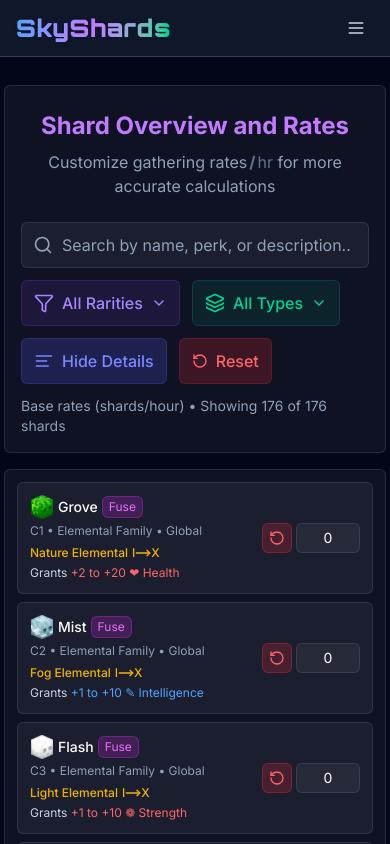
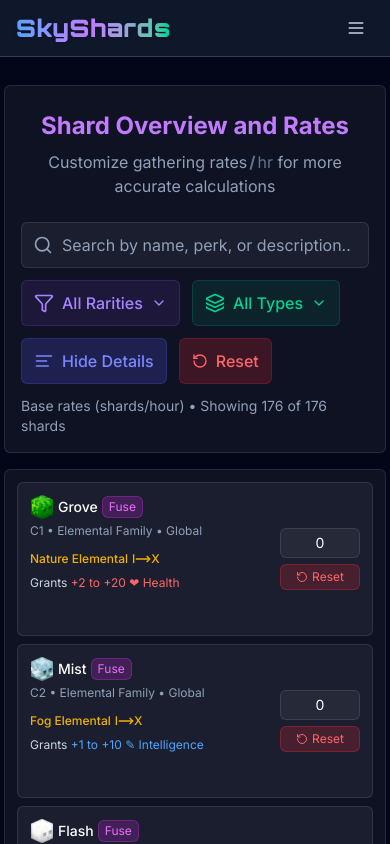
Before and after one commit to Campionnn/SkyShards, a React (Vite) app: page /shards in a window 390 px wide. Shown: the top 844 px of the page. Built offline with nearby package versions, Linux system fonts and the light colour scheme.

Commit message:
UI improvements: ShardItem layout, MaterialBreakdown modal enhancements

```diff
--- a/src/components/modals/MaterialBreakdownModal.tsx
+++ b/src/components/modals/MaterialBreakdownModal.tsx
@@ -1,4 +1,4 @@
-import React from "react";
+import React, { useEffect } from "react";
 import { createPortal } from "react-dom";
 import { X, Package } from "lucide-react";
 import { formatNumber, getRarityColor } from "../../utilities";
@@ -13,21 +13,24 @@ interface MaterialBreakdownModalProps {
   ironManView: boolean;
 }
 
-export const MaterialBreakdownModal: React.FC<MaterialBreakdownModalProps> = ({
-  isOpen,
-  onClose,
-  materialShard,
-  breakdown,
-  allShards,
-  ironManView,
-}) => {
+export const MaterialBreakdownModal: React.FC<MaterialBreakdownModalProps> = ({ isOpen, onClose, materialShard, breakdown, allShards, ironManView }) => {
+  // Disable body scroll when modal is open
+  useEffect(() => {
+    if (isOpen) {
+      document.body.style.overflow = "hidden";
+      return () => {
+        document.body.style.overflow = "unset";
+      };
+    }
+  }, [isOpen]);
+
   if (!isOpen) return null;
 
   const totalQuantity = Array.from(breakdown.values()).reduce((sum, qty) => sum + qty, 0);
 
   return createPortal(
     <div className="fixed inset-0 bg-black/50 flex items-center justify-center z-50 p-4" onClick={onClose}>
-      <div className="bg-slate-900 border border-slate-700 rounded-lg shadow-2xl max-w-3xl w-full max-h-[80vh] overflow-hidden flex flex-col" onClick={(e) => e.stopPropagation()}>
+      <div className="bg-slate-900 border border-slate-700 rounded-lg shadow-2xl max-w-6xl w-full max-h-[80vh] overflow-hidden flex flex-col" onClick={(e) => e.stopPropagation()}>
         {/* Header */}
         <div className="p-4 border-b border-slate-700 bg-slate-800/50 flex-shrink-0">
           <div className="flex items-center justify-between mb-3">
@@ -36,12 +39,7 @@ export const MaterialBreakdownModal: React.FC<MaterialBreakdownModalProps> = ({
               <h2 className="text-lg font-semibold text-white">Material Usage Breakdown</h2>
               <span className="flex items-center gap-1 text-slate-400 text-sm">
                 <span>for</span>
-                <img
-                  src={`${import.meta.env.BASE_URL}shardIcons/${materialShard.id}.png`}
-                  alt={materialShard.name}
-                  className="w-5 h-5 object-contain"
-                  loading="lazy"
-                />
+                <img src={`${import.meta.env.BASE_URL}shardIcons/${materialShard.id}.png`} alt={materialShard.name} className="w-5 h-5 object-contain" loading="lazy" />
                 <span className={getRarityColor(materialShard.rarity)}>{materialShard.name}</span>
               </span>
             </div>
@@ -51,27 +49,21 @@ export const MaterialBreakdownModal: React.FC<MaterialBreakdownModalProps> = ({
           </div>
 
           {/* Summary Info */}
-          <div className="bg-slate-800 border border-slate-600 rounded-lg p-3">
-            <div className="flex items-center justify-between">
-              <span className="text-sm text-slate-300">Total Needed:</span>
-              <div className="flex items-center gap-2">
-                <span className="text-lg font-bold text-white">{formatNumber(totalQuantity)}x</span>
-                {!ironManView && (
-                  <span className="text-sm text-slate-400">
-                    ({formatNumber(totalQuantity * materialShard.rate)} coins)
-                  </span>
-                )}
-              </div>
+          <div className="flex flex-col gap-2">
+            <div className="inline-flex items-center gap-2 bg-amber-500/20 hover:bg-amber-500/30 text-amber-300 border border-amber-500/20 rounded-md p-2 self-start">
+              <span className="text-md text-amber-300">Total Needed:</span>
+              <span className="text-md font-bold text-amber-300">{formatNumber(totalQuantity)}x</span>
+              {!ironManView && <span className="text-sm text-slate-400">({formatNumber(totalQuantity * materialShard.rate)} coins)</span>}
             </div>
-            <div className="mt-1 text-xs text-slate-500">
-              Used for {breakdown.size} target shard{breakdown.size !== 1 ? 's' : ''}
+            <div className="text-xs text-slate-400">
+              Used for {breakdown.size} target shard{breakdown.size !== 1 ? "s" : ""}
             </div>
           </div>
         </div>
 
         {/* Content - List of target shards */}
         <div className="p-4 overflow-y-auto flex-1 min-h-0">
-          <div className="space-y-2">
+          <div className="grid grid-cols-1 sm:grid-cols-2 lg:grid-cols-3 xl:grid-cols-4 gap-2">
             {Array.from(breakdown.entries())
               .sort(([, qtyA], [, qtyB]) => qtyB - qtyA)
               .map(([targetShardId, qty]) => {
@@ -81,34 +73,18 @@ export const MaterialBreakdownModal: React.FC<MaterialBreakdownModalProps> = ({
                 const percentage = ((qty / totalQuantity) * 100).toFixed(1);
 
                 return (
-                  <div
-                    key={targetShardId}
-                    className="bg-slate-800/50 border border-slate-600/50 rounded-lg p-3 hover:bg-slate-700/50 hover:border-slate-500 transition-all duration-200"
-                  >
+                  <div key={targetShardId} className="bg-slate-800/50 border border-slate-600/50 rounded-lg p-3 hover:bg-slate-700/50 hover:border-slate-500 transition-all duration-200">
                     <div className="flex items-center justify-between">
                       <div className="flex items-center gap-3 flex-1 min-w-0">
-                        <img
-                          src={`${import.meta.env.BASE_URL}shardIcons/${targetShard.id}.png`}
-                          alt={targetShard.name}
-                          className="w-8 h-8 object-contain flex-shrink-0"
-                          loading="lazy"
-                        />
+                        <img src={`${import.meta.env.BASE_URL}shardIcons/${targetShard.id}.png`} alt={targetShard.name} className="w-8 h-8 object-contain flex-shrink-0" loading="lazy" />
                         <div className="flex-1 min-w-0">
-                          <div className={`font-medium truncate ${getRarityColor(targetShard.rarity)}`}>
-                            {targetShard.name}
-                          </div>
-                          <div className="text-xs text-slate-400 mt-0.5">
-                            {percentage}% of total usage
-                          </div>
+                          <div className={`font-medium truncate ${getRarityColor(targetShard.rarity)}`}>{targetShard.name}</div>
+                          <div className="text-xs text-slate-400 mt-0.5">{percentage}% of total usage</div>
                         </div>
                       </div>
                       <div className="text-right flex-shrink-0 ml-3">
-                        <div className="font-bold text-white">{formatNumber(qty)}x</div>
-                        {!ironManView && (
-                          <div className="text-xs text-slate-400 mt-0.5">
-                            {formatNumber(qty * materialShard.rate)} coins
-                          </div>
-                        )}
+                        <div className="text-slate-300">{formatNumber(qty)}x</div>
+                        {!ironManView && <div className="text-xs text-slate-400 mt-0.5">{formatNumber(qty * materialShard.rate)} coins</div>}
                       </div>
                     </div>
                   </div>
--- a/src/components/settings/ShardItem.tsx
+++ b/src/components/settings/ShardItem.tsx
@@ -14,8 +14,7 @@ interface ShardItemProps {
   onCardClick?: () => void;
 }
 
-export const ShardItem: React.FC<ShardItemProps> = React.memo(
-  ({ shard, title, description, detailed, rate, defaultRate, onRateChange, onCardClick }) => {
+export const ShardItem: React.FC<ShardItemProps> = React.memo(({ shard, title, description, detailed, rate, defaultRate, onRateChange, onCardClick }) => {
   const [inputValue, setInputValue] = useState<string>("");
   const [isEditing, setIsEditing] = useState(false);
 
@@ -48,53 +47,41 @@ export const ShardItem: React.FC<ShardItemProps> = React.memo(
 
   return (
     <div
-        className="bg-white/5 border border-white/10 rounded-md p-3 hover:bg-white/10 transition-colors duration-200 h-full"
+      className="bg-white/5 border border-white/10 rounded-md p-3 hover:bg-white/10 transition-colors duration-200 flex"
       onClick={onCardClick}
       tabIndex={onCardClick ? 0 : undefined}
       role={onCardClick ? "button" : undefined}
       style={onCardClick ? { cursor: "pointer" } : {}}
     >
-        <div className="flex items-center justify-between gap-2 h-full">
-          <div className="flex-1 min-w-0 self-start">
+      <div className="flex items-start justify-between gap-2 w-full">
+        <div className="flex-1 min-w-0">
           <div className="flex items-center gap-1 mb-1">
-              <img
-                src={`${import.meta.env.BASE_URL}shardIcons/${shard.key}.png`}
-                alt={shard.name}
-                className="w-6 h-6 object-contain flex-shrink-0"
-                loading="lazy"
-              />
+            <img src={`${import.meta.env.BASE_URL}shardIcons/${shard.key}.png`} alt={shard.name} className="w-6 h-6 object-contain flex-shrink-0" loading="lazy" />
             <div className={`font-medium text-sm ${getRarityColor(shard.rarity)} truncate`}>{shard.name}</div>
             {shard.isDirect ? (
-                <span className="px-1.5 py-0.5 text-xs bg-green-500/20 text-green-400 border border-green-500/30 rounded-md flex-shrink-0">
-                  Direct
-                </span>
+              <span className="px-1.5 py-0.5 text-xs bg-green-500/20 text-green-400 border border-green-500/30 rounded-md flex-shrink-0">Direct</span>
             ) : (
-                <span className="px-1.5 py-0.5 text-xs bg-fuchsia-500/20 text-fuchsia-400 border border-fuchsia-500/30 rounded-md flex-shrink-0">
-                  Fuse
-                </span>
+              <span className="px-1.5 py-0.5 text-xs bg-fuchsia-500/20 text-fuchsia-400 border border-fuchsia-500/30 rounded-md flex-shrink-0">Fuse</span>
             )}
-              {isChanged && (
-                <span className="px-1.5 py-0.5 text-xs bg-yellow-400/20 text-yellow-300 border border-yellow-400/30 rounded-md flex-shrink-0">
-                  Changed
-                </span>
-              )}
+            {isChanged && <span className="px-1.5 py-0.5 text-xs bg-yellow-400/20 text-yellow-300 border border-yellow-400/30 rounded-md flex-shrink-0">Changed</span>}
           </div>
           <div className="text-xs text-slate-400 truncate">
             {shard.key} • {shard.family} • {shard.type}
           </div>
           {detailed && (
-              <div className="mt-0.5 text-xs text-slate-400">
-                <div className="font-medium text-yellow-500 gap-1 flex items-center truncate">
+            <div className="mt-2 text-xs text-slate-400">
+              <div className="font-medium text-yellow-500 gap-1 flex items-center truncate mb-1">
                 {title}
                 <span className="flex items-center">
                   I<MoveRight className="w-4" />X
                 </span>
               </div>
-                <p className="text-slate-300 break-words " dangerouslySetInnerHTML={{ __html: description }}></p>
+              <p className="text-slate-300 break-words" dangerouslySetInnerHTML={{ __html: description }}></p>
             </div>
           )}
         </div>
-          <div className="flex items-center gap-1 flex-shrink-0" onClick={(e) => e.stopPropagation()}>
+          <div className={`flex ${detailed ? 'flex-col' : 'flex-row'} gap-1.5 flex-shrink-0 self-center`} onClick={(e) => e.stopPropagation()}>
+            {!detailed && (
               <button
                 type="button"
                 title="Reset to default"
@@ -104,6 +91,7 @@ export const ShardItem: React.FC<ShardItemProps> = React.memo(
               >
                 <RotateCcw className="w-4 h-4" />
               </button>
+            )}
             <input
               type="number"
               min="0"
@@ -113,11 +101,22 @@ export const ShardItem: React.FC<ShardItemProps> = React.memo(
               onFocus={handleFocus}
               onBlur={handleBlur}
               placeholder={isEditing ? undefined : rate !== undefined ? rate.toString() : "0"}
-              className="w-16 px-2 py-1 text-sm text-center bg-white/5 border border-white/10 rounded-md text-white placeholder-slate-400 focus:outline-none focus:ring-1 focus:ring-purple-500/50 focus:border-purple-500/50 transition-colors duration-200"
+              className="w-20 px-2 py-1 text-sm text-center bg-white/5 border border-white/10 rounded-md text-white placeholder-slate-400 focus:outline-none focus:ring-1 focus:ring-purple-500/50 focus:border-purple-500/50 transition-colors duration-200"
             />
+            {detailed && (
+              <button
+                type="button"
+                title="Reset to default"
+                className="flex items-center justify-center gap-1 px-2 py-1 cursor-pointer text-xs text-center bg-red-500/20 border border-red-500/30 rounded-md text-red-400 hover:bg-red-500/30 hover:text-red-300 transition-colors duration-150 focus:outline-none focus:ring-1 focus:ring-red-500/40 focus:border-red-500/40 whitespace-nowrap"
+                onClick={() => onRateChange(shard.key, defaultRate)}
+                tabIndex={0}
+              >
+                <RotateCcw className="w-3 h-3" />
+                <span>Reset</span>
+              </button>
+            )}
           </div>
       </div>
     </div>
   );
-  }
-);
+});
--- a/src/components/ui/MaterialItem.tsx
+++ b/src/components/ui/MaterialItem.tsx
@@ -42,11 +42,17 @@ export const MaterialItem: React.FC<MaterialItemProps> = ({ shard, quantity, iro
             </span>
           </Tooltip>
         </div>
-        <div className="flex flex-row items-center gap-2 ml-2">
-          <div className="flex flex-col items-end justify-center h-full">
+        <div className="flex flex-col items-end justify-center h-full ml-2">
           {!ironManView && (
             <>
+              <div className="flex items-center gap-1.5">
                 <div className="text-sm text-slate-400 whitespace-nowrap">{formatLargeNumber(quantity * shard.rate)}</div>
+                {hasBreakdown && (
+                  <button className="flex-shrink-0 transition-colors text-slate-400 hover:text-slate-200 cursor-pointer" onClick={() => setIsModalOpen(true)} title="View usage breakdown">
+                    <Info className="w-3.5 h-3.5" />
+                  </button>
+                )}
+              </div>
               <div className="text-xs text-slate-400 whitespace-nowrap mt-1">
                 {formatLargeNumber(shard.rate)} <span className="text-slate-500">per</span>
               </div>
@@ -54,35 +60,27 @@ export const MaterialItem: React.FC<MaterialItemProps> = ({ shard, quantity, iro
           )}
           {ironManView && (
             <>
-                <div className="text-sm text-slate-400 whitespace-nowrap">
-                  {formatNumber(shard.rate)} <span className="text-slate-500"> / </span> <span className="text-slate-500">hr</span>
+              <div className="flex items-center gap-1.5">
+                <div className="flex gap-0.5 text-sm text-slate-400 whitespace-nowrap">
+                  {formatNumber(shard.rate)}
+                  <span className="text-slate-500">/</span>
+                  <span className="text-slate-500">hr</span>
+                </div>
+                {hasBreakdown && (
+                  <button className="flex-shrink-0 transition-colors text-slate-400 hover:text-slate-200 cursor-pointer" onClick={() => setIsModalOpen(true)} title="View usage breakdown">
+                    <Info className="w-3.5 h-3.5" />
+                  </button>
+                )}
               </div>
               <div className="text-xs text-slate-400 whitespace-nowrap mt-1">{formatTime(timeNeeded)}</div>
             </>
-            )}
-          </div>
-          {hasBreakdown && (
-            <button
-              className="flex-shrink-0 p-1.5 hover:bg-slate-600/50 rounded transition-colors text-slate-400 hover:text-slate-200"
-              onClick={() => setIsModalOpen(true)}
-              title="View usage breakdown"
-            >
-              <Info className="w-4 h-4" />
-            </button>
           )}
         </div>
       </div>
 
       {/* Breakdown Modal */}
       {hasBreakdown && breakdown && allShards && (
-        <MaterialBreakdownModal
-          isOpen={isModalOpen}
-          onClose={() => setIsModalOpen(false)}
-          materialShard={shard}
-          breakdown={breakdown}
-          allShards={allShards}
-          ironManView={ironManView}
-        />
+        <MaterialBreakdownModal isOpen={isModalOpen} onClose={() => setIsModalOpen(false)} materialShard={shard} breakdown={breakdown} allShards={allShards} ironManView={ironManView} />
       )}
     </>
   );
--- a/src/pages/SettingsPage.tsx
+++ b/src/pages/SettingsPage.tsx
@@ -243,12 +243,12 @@ export const SettingsPage: React.FC = () => {
 
       <div className="bg-white/5 border border-white/10 rounded-md overflow-hidden flex-1">
         <div className="h-full overflow-y-auto">
-          <div className="grid grid-cols-1 sm:grid-cols-2 lg:grid-cols-3 xl:grid-cols-4 gap-2 p-3 items-stretch">
+          <div className="grid grid-cols-1 sm:grid-cols-2 lg:grid-cols-3 xl:grid-cols-4 gap-2 p-3 auto-rows-fr">
             {filteredShards.map((shard) => {
               const desc = SHARD_DESCRIPTIONS[shard.key as keyof typeof SHARD_DESCRIPTIONS];
               return (
-                <div key={shard.key}>
                 <ShardItem
+                  key={shard.key}
                   shard={shard}
                   title={desc?.title || shard.name}
                   description={formatShardDescription(desc?.description || "No description.")}
@@ -257,7 +257,6 @@ export const SettingsPage: React.FC = () => {
                   defaultRate={defaultRates[shard.key]}
                   onRateChange={handleRateChange}
                 />
-                </div>
               );
             })}
           </div>
```
Lines whose indentation alone changed are shown as unchanged.
